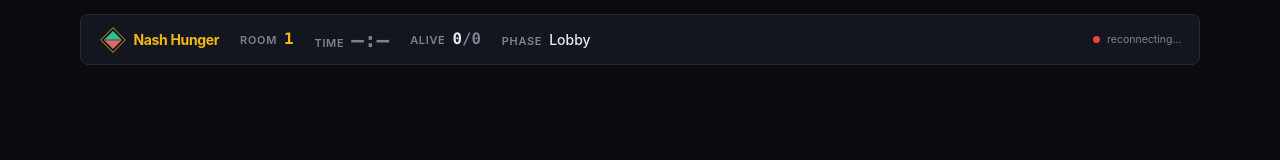
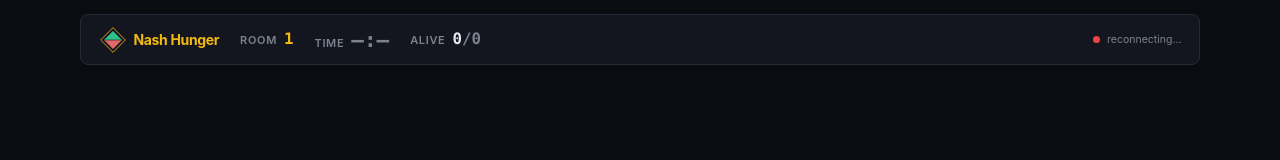
Before and after one commit to jsafrata/Nash_Hunger, a Next.js app in the folder frontend/: page /game/1 in a window 1280 px wide. Shown: the top 160 px of the page. Built offline with nearby package versions, Linux system fonts and the light colour scheme; no server answers.

Commit message:
Remove PHASE indicator from top bar

```diff
--- a/frontend/components/TimerBar.tsx
+++ b/frontend/components/TimerBar.tsx
@@ -65,11 +65,6 @@ export function TimerBar({
           </span>
         </div>
 
-        <div className="flex items-baseline gap-2">
-          <span className="section-title">Phase</span>
-          <span className="capitalize font-medium">{phase}</span>
-        </div>
-
         <div className="ml-auto flex items-center gap-2 text-xs text-muted">
           <span
             className={`inline-block w-2 h-2 rounded-full ${
```
Also changed, not shown: 1 other file (tests, documents, lock files or other folders).
